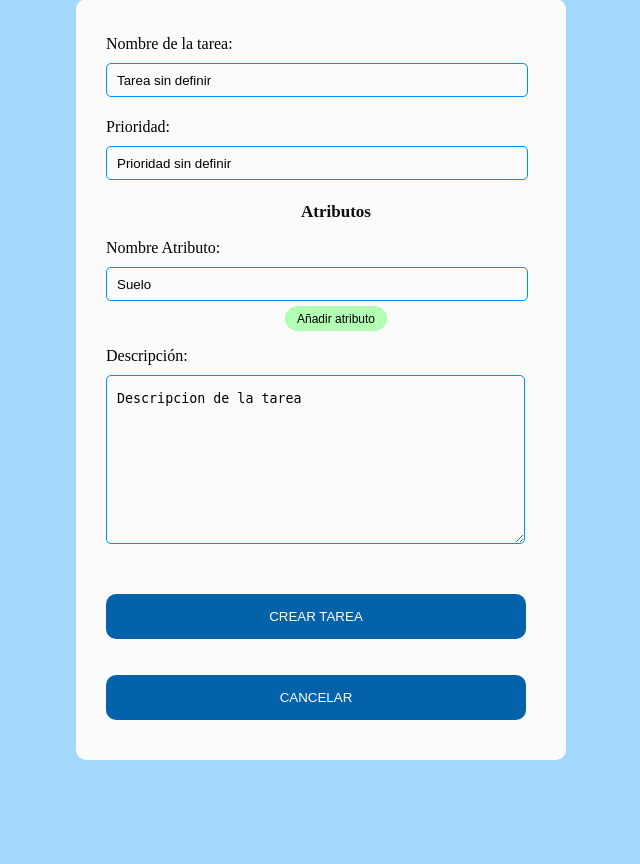
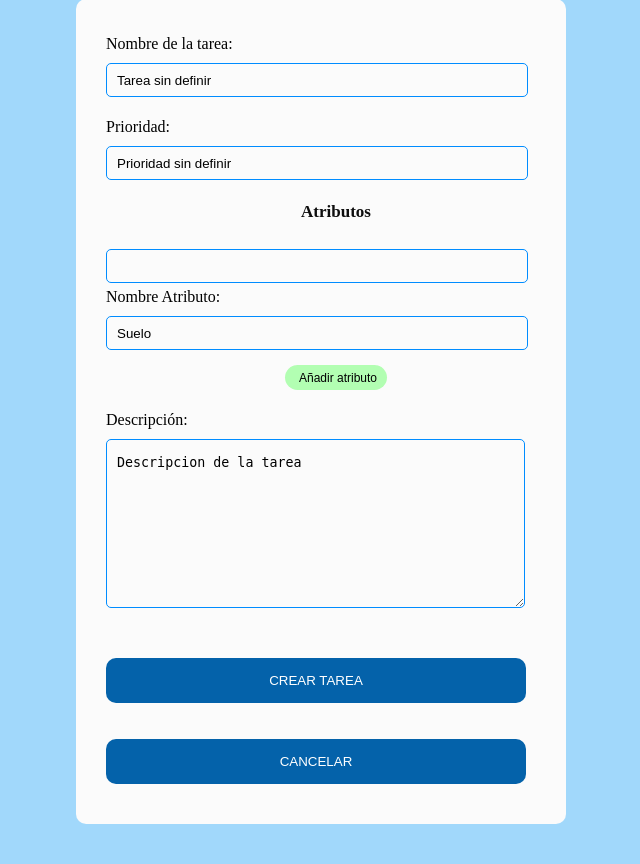
Before and after one commit to nmartinse/Aplicacion-robots-asistenciales, a Flask app: page /new_update/1 in a window 1280 px wide. Shown: the part 143-1007 px from the top of the page, without its empty margins (319-959 px from the left). Before the commit the page ends 903 px from the top, so only its background shows below. Run offline with Flask 2, Linux system fonts and the light colour scheme; data comes from the database, SQL or seed files in the repository; both versions use the stored data as it was after the commit.

Commit message:
arreglo nueva tarea

```diff
--- a/Back end/templates/interfaz_tareas_nueva.html
+++ b/Back end/templates/interfaz_tareas_nueva.html
@@ -27,23 +27,16 @@
 
             <p>
                 <h3 style="text-align:center">Atributos</h3>
+                <input type="text" name="atributos" id="atributos" size="45" value="" readonly="readonly">
+
                 Nombre Atributo:
+                <input type="text" name="n_atributo" id="n_atributo" size="45" value="Suelo">
+                <center>
+                    <input type="button" class="buttonAnadirTarea2" value="Añadir atributo"
+                        onclick="getElementById('atributos').setAttribute('value', getElementById('atributos').getAttribute('value')+','+getElementById('n_atributo').value)">
+                </center>
+            </p>
 
-                <input type="text" name="n_atributo" id="n_atributo" size="45" value="Suelo">
-                <!-- <input type="button" id="clickMe" class="buttonAnadirTarea2" value="Añadir atributo"> -->
-                <center>
-                <button type="button" class="buttonAnadirTarea2" onclick="getElementById('atributos').setAttribute('value', getElementById('atributos').getAttribute('value')+ (0==0) ? ','+getElementById('n_atributo').value : '$10.00');">Añadir atributo</button>
-                </center>
-                <p id="demo"></p>
-                <script>
-                    function myFunction() {
-                        // getElementById('atributos').setAttribute('value', getElementById('atributos').getAttribute('value')+','+getElementById('n_atributo').value);
-                        //getElementById('atributos').setAttribute('value', 'fkkfek');
-
-                        alert('hello!');
-                    }
-                </script>
-            </p>
 
 
             <p>
```
Also changed, not shown: Back end/instance/test.db.
